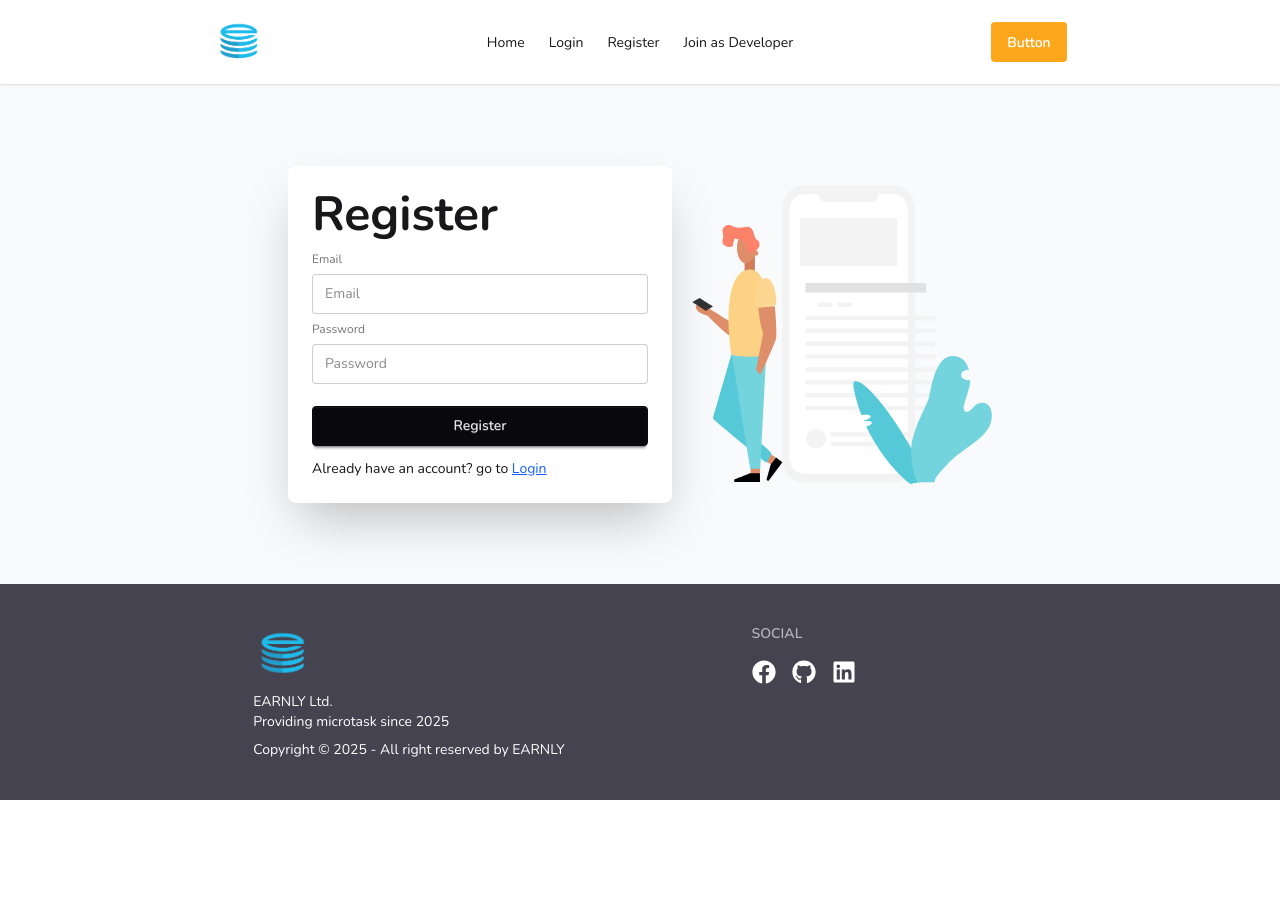
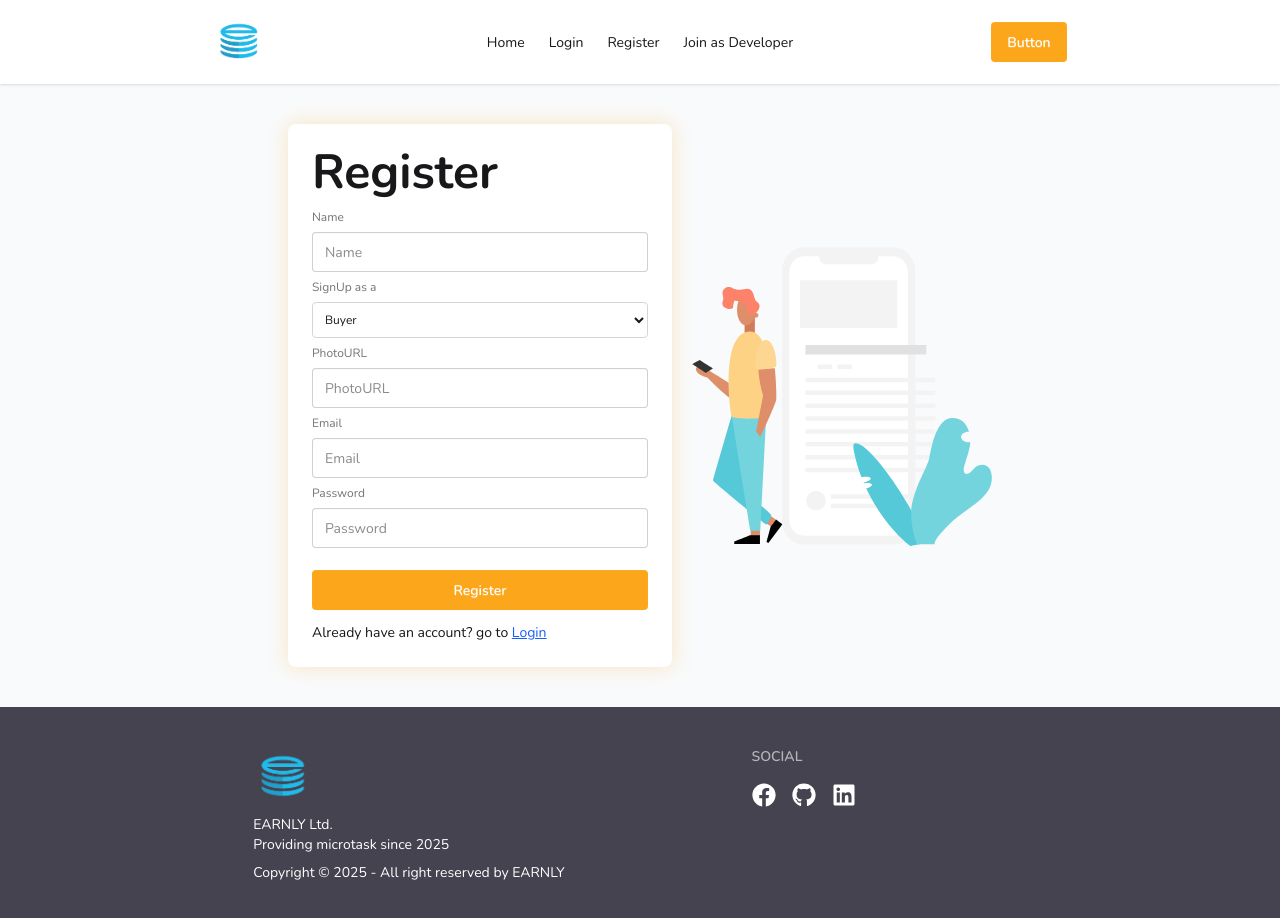
Before and after one commit to abdulkader33447/a12-earnly-client, a React (Vite) app: page /register in a window 1280 px wide. Shown: the top 918 px of the page. Before the commit the page ends 800 px from the top, so only its background shows below. Built offline with nearby package versions, Linux system fonts and the light colour scheme; no server answers.

Commit message:
install firebase,added firebase init authcontext,authprovider,

```diff
--- a/package.json
+++ b/package.json
@@ -11,11 +11,13 @@
   },
   "dependencies": {
     "@tailwindcss/vite": "^4.1.11",
+    "firebase": "^11.10.0",
     "framer-motion": "^12.23.0",
     "lottie-react": "^2.4.1",
     "react": "^19.1.0",
     "react-dom": "^19.1.0",
     "react-fast-marquee": "^1.6.5",
+    "react-hook-form": "^7.60.0",
     "react-icons": "^5.5.0",
     "react-responsive-carousel": "^3.2.23",
     "react-router": "^7.6.3",
--- /dev/null
+++ b/src/Context/AuthContext.jsx
@@ -0,0 +1,3 @@
+import { createContext } from "react";
+
+export const AuthContext = createContext()
--- /dev/null
+++ b/src/Context/AuthProvider.jsx
@@ -0,0 +1,53 @@
+import React, { useEffect, useState } from "react";
+import { AuthContext } from "./Authcontext";
+import {
+  createUserWithEmailAndPassword,
+  onAuthStateChanged,
+  signInWithCredential,
+  signOut,
+} from "firebase/auth";
+import { auth } from "../firebase/firebase.init";
+
+const AuthProvider = ({ children }) => {
+  const [user, setUser] = useState(null);
+  const [loading, setLoading] = useState(true);
+  // create user
+  const createUser = (email, password) => {
+    setLoading(true);
+    return createUserWithEmailAndPassword(auth, email, password);
+  };
+
+  //login user
+  const logIn = (email, password) => {
+    setLoading(true);
+    return signInWithCredential(auth, email, password);
+  };
+
+  //logOut
+  const logOut = () => {
+    setLoading(true);
+    return signOut(auth);
+  };
+
+  //observer
+  useEffect(() => {
+    const unSubscribe = onAuthStateChanged(auth, (currentUser) => {
+      setUser(currentUser);
+      setLoading(false);
+    });
+    return () => {
+      unSubscribe();
+    };
+  }, []);
+
+  const authInfo = {
+    createUser,
+    logIn,
+    logOut,
+    user,
+    loading,
+  };
+  return <AuthContext value={authInfo}>{children}</AuthContext>;
+};
+
+export default AuthProvider;
--- /dev/null
+++ b/src/Hooks/useAuth.jsx
@@ -0,0 +1,10 @@
+import React, { use } from "react";
+import { AuthContext } from "../Context/Authcontext";
+
+
+const useAuth = () => {
+  const authInfo = use(AuthContext);
+  return authInfo;
+};
+
+export default useAuth;
--- a/src/Pages/Authentication/Register/Register.jsx
+++ b/src/Pages/Authentication/Register/Register.jsx
@@ -3,8 +3,18 @@ import lottieRegister from "../../../assets/lotties/lottieRegister.json";
 import Lottie from "lottie-react";
 import { Link } from "react-router";
 import { motion } from "framer-motion";
+import { useForm } from "react-hook-form";
 
 const Register = () => {
+  const {
+    register,
+    handleSubmit,
+    formState: { errors },
+  } = useForm();
+
+  const onSubmit = (data) => {
+    console.log("register form submitted", data);
+  };
   return (
     <div className="min-h-[calc(100vh-300px)] lg:w-8/12 md:w-9/12 w-11/12 mx-auto flex flex-col lg:flex-row-reverse py-10 items-center justify-center gap-5">
       {/* lottie */}
@@ -18,26 +28,82 @@ const Register = () => {
 
       {/* form */}
 
-      <motion.div initial={{ opacity: 0, scale: 0 }}
+      <motion.div
+        initial={{ opacity: 0, scale: 0 }}
         animate={{ opacity: 1, scale: 1 }}
         transition={{
           duration: 2,
           scale: { type: "spring", visualDuration: 0.7, bounce: 0 },
-              }} className="card bg-base-100 w-full max-w-sm shrink-0 shadow-2xl">
+        }}
+        className="card bg-base-100 w-full max-w-sm shrink-0 shadow-[_0_0_20px_#fca61b42]"
+      >
         <div className="card-body">
           <h1 className="text-5xl font-bold">Register</h1>
+          <form onSubmit={handleSubmit(onSubmit)}>
             <fieldset className="fieldset">
+              {/* name */}
+              <label className="label">Name</label>
+              <input
+                type="text"
+                className="input w-full"
+                placeholder="Name"
+                {...register("name", { required: true })}
+              />
+              {errors.name?.type === "required" && (
+                <p className="text-red-500">name is required</p>
+              )}
+
+              <label className="label">SignUp as a</label>
+              <select className="p-2 border border-gray-300 rounded-sm">
+                <option>Buyer</option>
+                <option>Worker</option>
+              </select>
+
+              {/* photo url */}
+              <label className="label">PhotoURL</label>
+              <input
+                type="url"
+                className="input w-full"
+                placeholder="PhotoURL"
+                {...register("photo", { required: true })}
+              />
+              {errors.photo?.type === "required" && (
+                <p className="text-red-500">photo url is required</p>
+              )}
+
+              {/* email */}
               <label className="label">Email</label>
-            <input type="email" className="input w-full" placeholder="Email" />
+              <input
+                type="email"
+                className="input w-full"
+                placeholder="Email"
+                {...register("email", { required: true })}
+              />
+              {errors.email?.type === "required" && (
+                <p className="text-red-500">email is required</p>
+              )}
+
+              {/* password */}
               <label className="label">Password</label>
               <input
                 type="password"
                 className="input w-full"
                 placeholder="Password"
+                {...register("password", { required: true, minLength: 6 })}
               />
+              {errors.password?.type ===
+              <p className="text-red-500">password is required</p>}
+              {errors.password?.type === "minLength" && (
+                <p className="text-red-500">
+                  password must be 6 characters or longer
+                </p>
+              )}
 
-            <button className="btn btn-neutral mt-4">Register</button>
+              <button className="btn bg-[#fca61b] hover:bg-[#f7a20a] border-none text-white mt-4">
+                Register
+              </button>
             </fieldset>
+          </form>
           <p>
             Already have an account? go to{" "}
             <Link className="text-blue-600 underline" to="/login">
--- a/src/Pages/Home/MobileApp/MobileApp.jsx
+++ b/src/Pages/Home/MobileApp/MobileApp.jsx
@@ -4,11 +4,11 @@ const MobileApp = () => {
   return (
     <div className="sm:bg-linear-to-r bg-linear-to-t from-yellow-50 to-blue-50">
       <div className="lg:w-8/12 md:w-10/12 w-11/12 mx-auto lg:py-20 md:py-14 py-10">
-        <div className=" p-6 md:p-8 flex flex-col md:flex-row items-center gap-6 md:gap-10 mt-16 max-w-5xl mx-auto">
+        <div className=" p-6 md:p-8 flex flex-col md:flex-row items-center gap-6 md:gap-10  max-w-5xl mx-auto">
           {/* Left Content */}
           <div className="text-center md:text-left flex-1 space-y-3">
-            <h2 className="text-2xl md:text-3xl font-bold text-gray-800">
-              📱 Mobile App Coming Soon!
+            <h2 className="text-center xl:text-5xl lg:text-4xl md:text-3xl text-2xl font-semibold text-gray-800 ">
+               Mobile App Coming Soon!
             </h2>
             <p className="text-gray-600 text-base md:text-lg">
               Our mobile app will make tasking and earning even easier.
@@ -39,7 +39,7 @@ const MobileApp = () => {
             <img
               src="https://cdn.clickworker.com/wp-content/themes/clickworkerV8/assets-dist/img/clickworker-landingpage/new/iphone-slider-6.png"
               alt="Mobile Teaser"
-              className="w-[200px] md:w-[260px] rounded-xl sm:block hidden ml-2"
+              className="w-[200px] md:w-[260px] rounded-xl xl:block hidden ml-2"
             />
           </div>
         </div>
--- /dev/null
+++ b/src/firebase/firebase.init.js
@@ -0,0 +1,21 @@
+// Import the functions you need from the SDKs you need
+import { initializeApp } from "firebase/app";
+import { getAuth } from "firebase/auth";
+// TODO: Add SDKs for Firebase products that you want to use
+// https://firebase.google.com/docs/web/setup#available-libraries
+
+// Your web app's Firebase configuration
+const firebaseConfig = {
+  apiKey: import.meta.env.VITE_apiKey,
+  authDomain: import.meta.env.VITE_authDomain,
+  projectId: import.meta.env.VITE_projectId,
+  storageBucket: import.meta.env.VITE_storageBucket,
+  messagingSenderId: import.meta.env.VITE_messagingSenderId,
+  appId: import.meta.env.VITE_appId,
+};
+
+// Initialize Firebase
+const app = initializeApp(firebaseConfig);
+
+// Initialize Firebase Authentication and get a reference to the service
+export const auth = getAuth(app);
```
Also changed, not shown: src/main.jsx (+12 -9 lines), 1 other file (tests, documents, lock files or other folders). Lines whose indentation alone changed are shown as unchanged.
